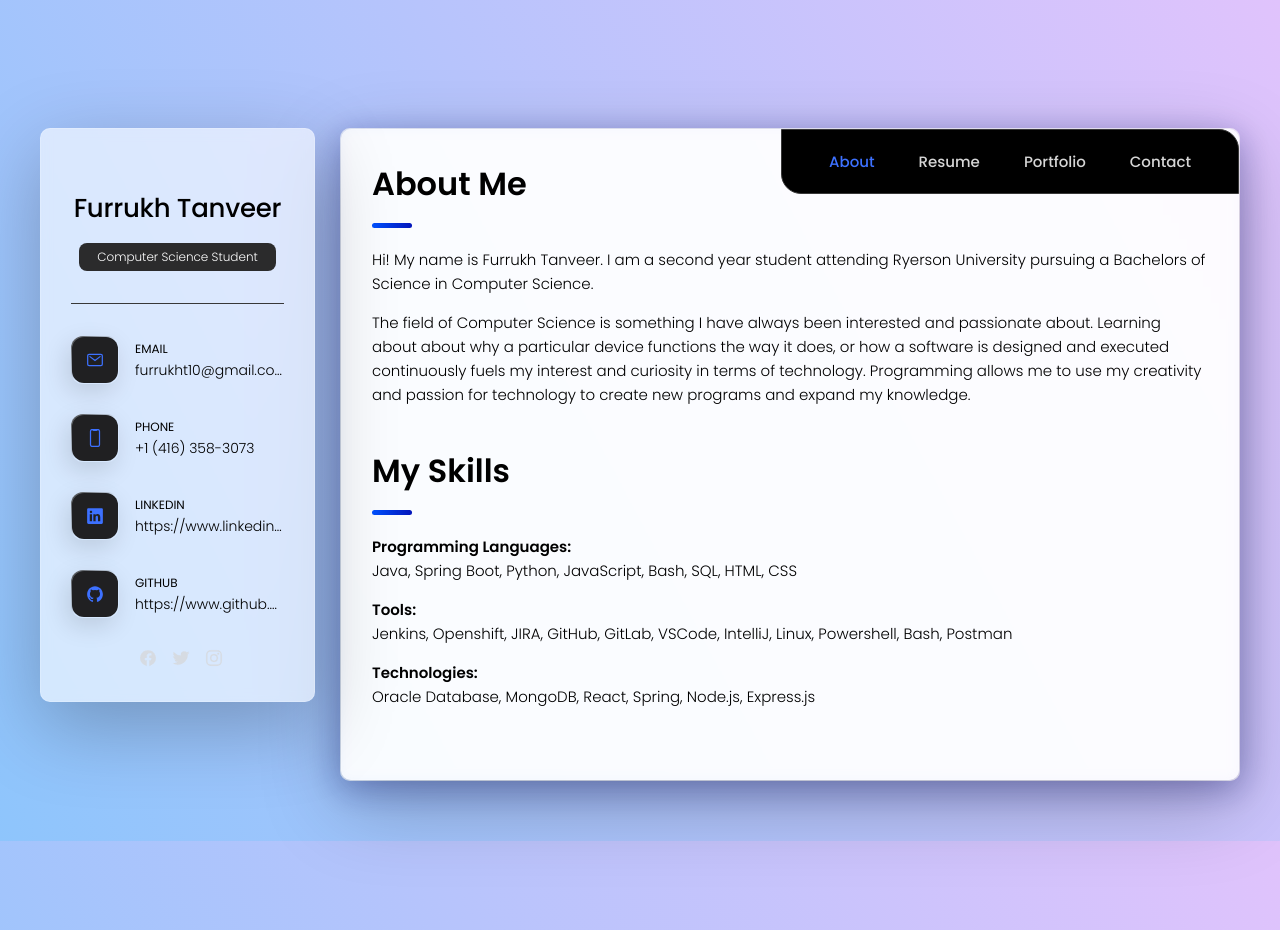
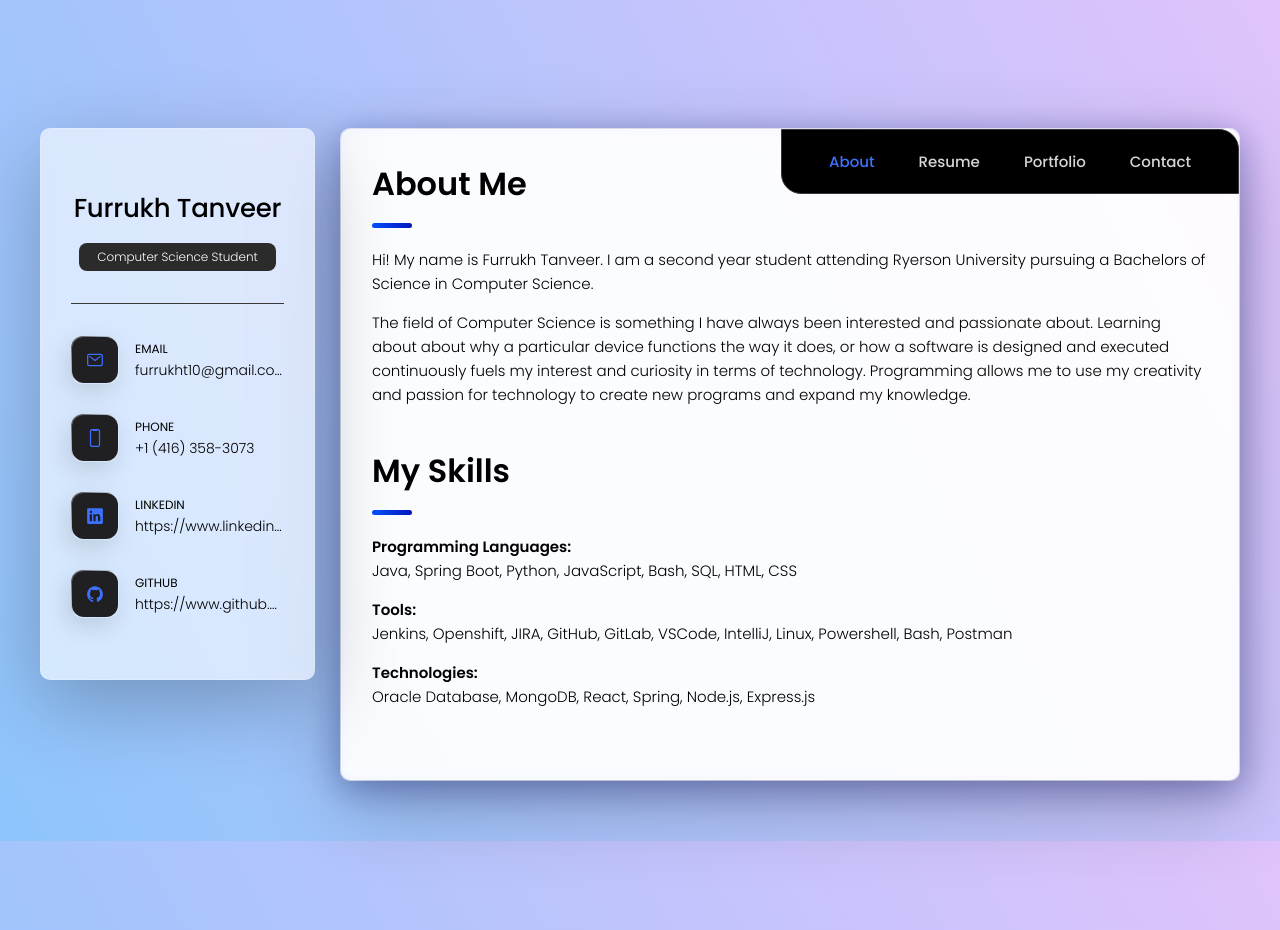
Before and after one commit to furrukht10/furrukht10.github.io, a plain HTML site: page index.html in a window 1280 px wide. Drawn offline with nearby package versions, Linux system fonts and the light colour scheme.

Commit message:
remove socials

```diff
--- a/index.html
+++ b/index.html
@@ -124,27 +124,7 @@
 
         <div class="separator"></div>
 
-        <ul class="social-list">
 
-          <li class="social-item">
-            <a href="#" class="social-link">
-              <ion-icon name="logo-facebook"></ion-icon>
-            </a>
-          </li>
-
-          <li class="social-item">
-            <a href="#" class="social-link">
-              <ion-icon name="logo-twitter"></ion-icon>
-            </a>
-          </li>
-
-          <li class="social-item">
-            <a href="#" class="social-link">
-              <ion-icon name="logo-instagram"></ion-icon>
-            </a>
-          </li>
-
-        </ul>
 
       </div>
 
```
